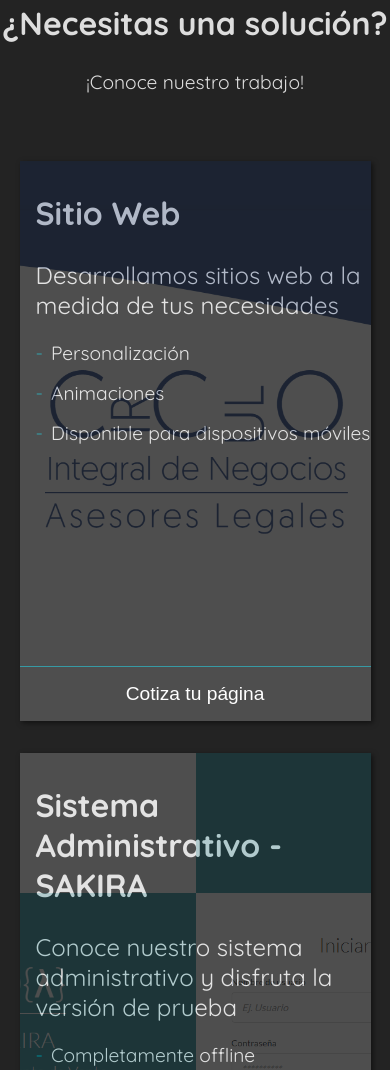
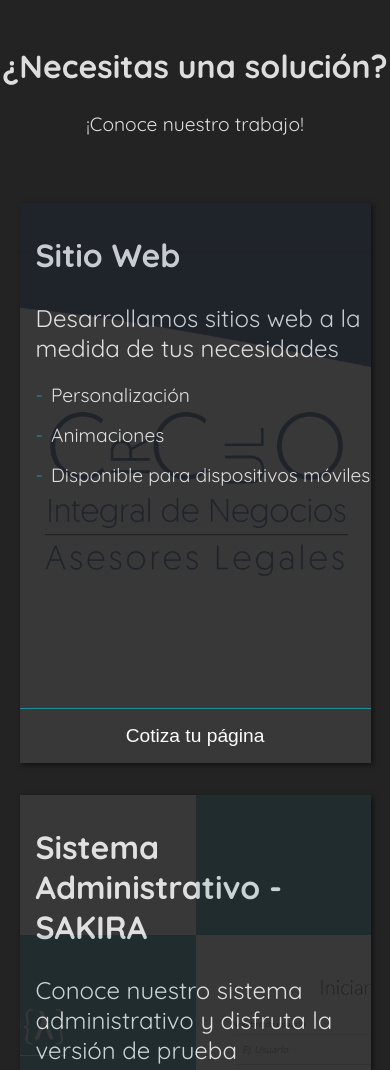
Before and after one commit to LoreDev21/fdlambda, a plain HTML site: page index.html in a window 390 px wide. Shown: the part 832-1902 px from the top of the page. Drawn offline with nearby package versions, Linux system fonts and the light colour scheme; a web font is replaced by a local one.

Commit message:
Update responsive header and products

```diff
--- a/index.css
+++ b/index.css
@@ -2,16 +2,17 @@ body {
     margin: 0;
     background-color: #232323;
     color: #DDD;
-    width: 100%;
-    overflow-x: hidden;
     font-family: "Quicksand", Courier, monospace;
+    box-sizing: border-box;
+    max-width: 100vw;
 }
 
 main {
     display: flex;
     flex-direction: column;
     height: 400vh;
-    overflow-y: visible;
+    max-width: 100vw;
+    overflow: hidden;
 }
 
 
@@ -166,9 +167,17 @@ section {
         border-bottom: thin solid white;
     }
 
+    .header {
+        height: 80vh;
+    }
+
     .header h3 {
         margin-top: 1rem;
         font-size: 1.6rem;
+    }
+
+    .products {
+        height: 200vh;
     }
 
     .title h2 {
@@ -182,7 +191,7 @@ section {
 
     .card {
         width: 100%;
-        opacity: .8;
+        opacity: .9;
     }
 
     .cards {
```
